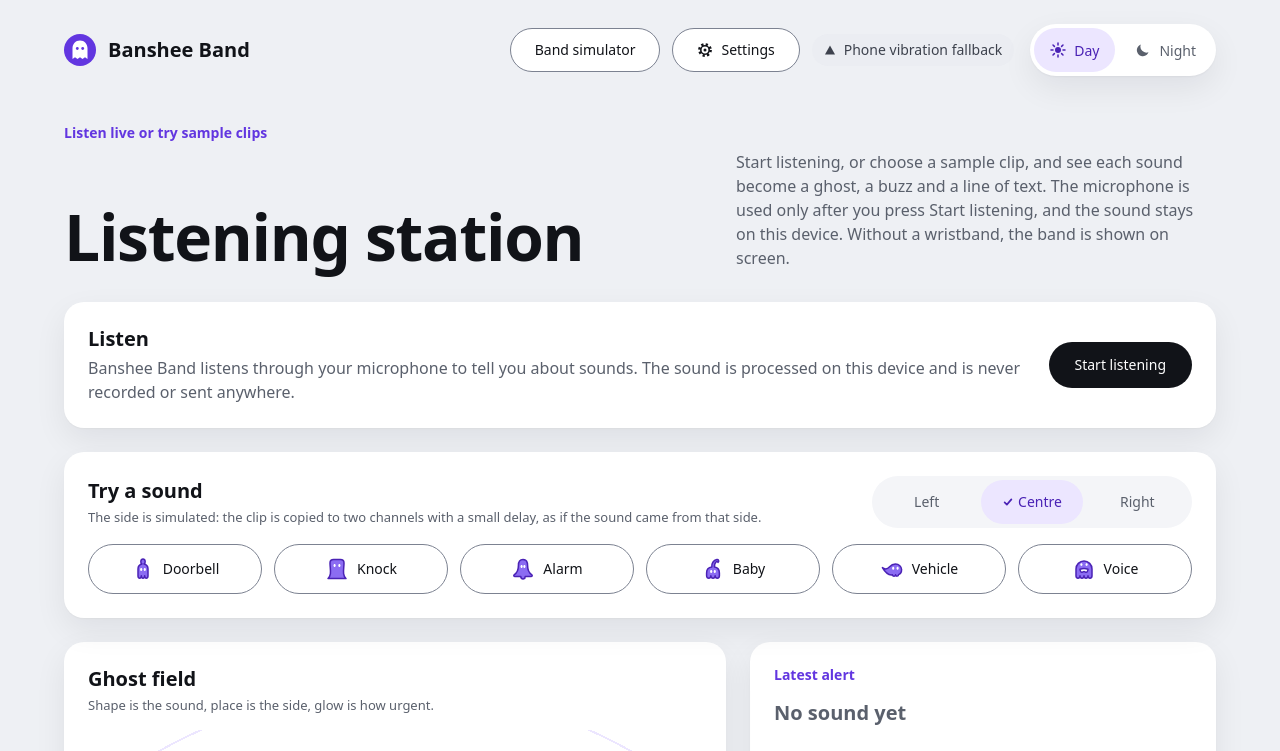
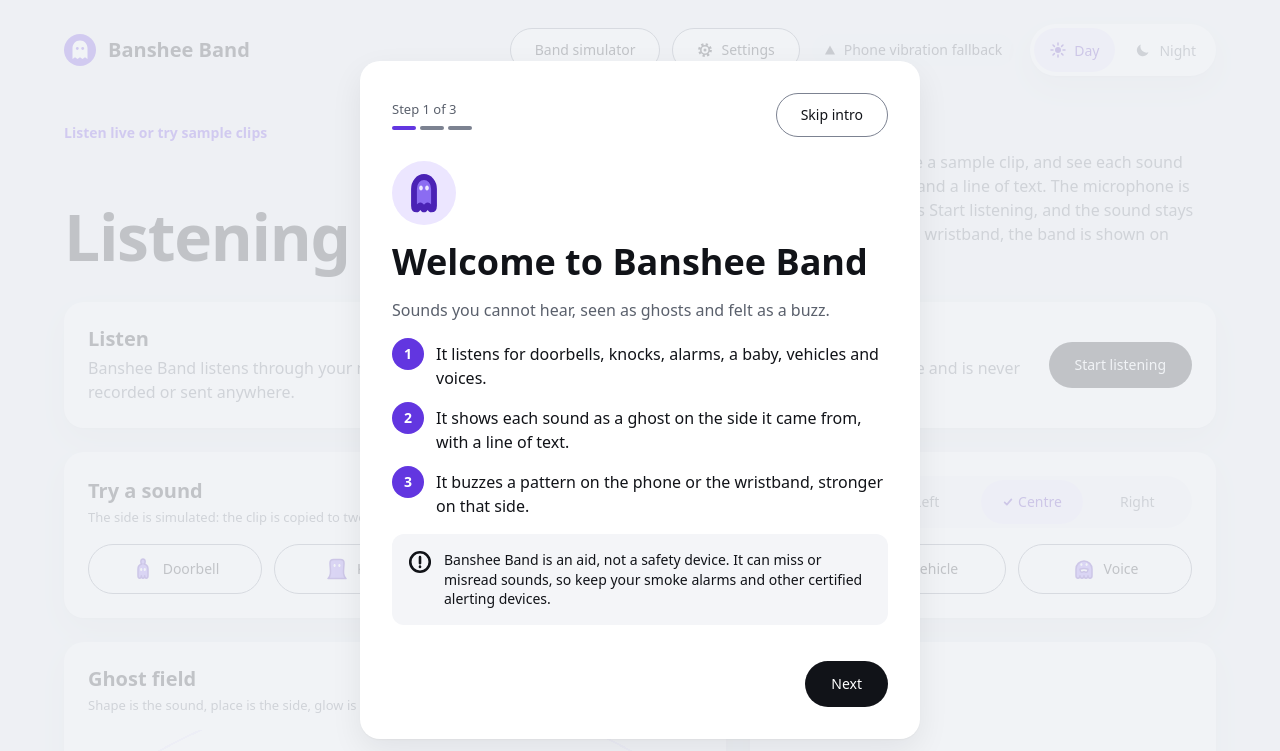
Before and after one commit to chrisbuildsonline/banshee-band, a website built with Vite: page index.html in a window 1280 px wide. Shown: the top 751 px of the page. Built offline with nearby package versions, Linux system fonts and the light colour scheme.

Commit message:
first-run intro sheet on the station

```diff
--- /dev/null
+++ b/src/station/onboarding-sheet.ts
@@ -0,0 +1,282 @@
+import { createGlyph } from '../ghosts';
+import { INTRO_STEPS, micStepView, type IntroStep, type MicSupport } from './onboarding';
+import { mountOutputOptions } from './output-options';
+import type { OutputChoice, StationSettings } from './settings';
+import { GLYPHS, renderPill } from './status';
+import type { ListenState } from './types';
+
+/** The sentence of DESIGN.md Principle 6, word for word. */
+export const AID_SENTENCE = 'Banshee Band is an aid, not a safety device. It can miss or misread sounds, so keep your smoke alarms and other certified alerting devices.';
+
+/** The Wristband caption in the intro: honest that the band is hardware the user builds and connects in Settings. */
+export const INTRO_BAND_CAPTION = 'Needs the Banshee Band wristband (DIY hardware, not sold). Connect it in Settings. Until then alerts show on the screen.';
+
+/** The Listen card, as the intro sees it: its state, its one start path and its changes. */
+export interface ListenHandle {
+  state(): ListenState;
+  /** The same start the Start listening pill runs. */
+  start(): void;
+  /** Calls `fn` on every Listen state change; returns the unsubscribe. */
+  subscribe(fn: (state: ListenState) => void): () => void;
+}
+
+/** Options of `mountOnboarding`. */
+export interface OnboardingOptions {
+  phoneAvailable: boolean;
+  bandSupported: boolean;
+  micSupport: MicSupport;
+  /** The settings in force (read each time the output step shows). */
+  settings(): StationSettings;
+  /** Sets Buzz on through the Settings sheet's own save path. */
+  setOutput(choice: OutputChoice): void;
+  listen: ListenHandle;
+  /** Called after every close: Done, Skip intro, Escape or `close()`. */
+  onClose(): void;
+}
+
+/** What `mountOnboarding` returns. */
+export interface Onboarding {
+  /** Builds and opens the intro at step 1; when it closes the focus goes back to `returnFocus` if it is still in the page. */
+  open(returnFocus?: HTMLElement | null): void;
+  close(): void;
+  readonly isOpen: boolean;
+}
+
+const SVG = 'http://www.w3.org/2000/svg';
+
+function el<K extends keyof HTMLElementTagNameMap>(tag: K, className: string, text?: string): HTMLElementTagNameMap[K] {
+  const node = document.createElement(tag);
+  node.className = className;
+  if (text !== undefined) node.textContent = text;
+  return node;
+}
+
+function pill(text: string, kind: 'primary' | 'secondary', action: string): HTMLButtonElement {
+  const b = el('button', `bb-pill bb-pill--${kind}`, text);
+  b.type = 'button';
+  b.dataset.intro = action;
+  return b;
+}
+
+/** A decorative line drawing in a 24-unit box. */
+function drawing(paths: string[], className: string, box = 24): SVGSVGElement {
+  const svg = document.createElementNS(SVG, 'svg');
+  svg.setAttribute('class', className);
+  svg.setAttribute('viewBox', `0 0 ${box} ${box}`);
+  svg.setAttribute('aria-hidden', 'true');
+  for (const d of paths) {
+    const p = document.createElementNS(SVG, 'path');
+    p.setAttribute('d', d);
+    svg.append(p);
+  }
+  return svg;
+}
+
+const MIC = ['M12 3.5a3 3 0 0 0-3 3v5a3 3 0 0 0 6 0v-5a3 3 0 0 0-3-3z', 'M6.5 11.5a5.5 5.5 0 0 0 11 0', 'M12 17v3.5M9 20.5h6'];
+const BAND = ['M9 2.5h6l.8 4.5H8.2z', 'M9 21.5h6l.8-4.5H8.2z', 'M7.5 7h9a1.5 1.5 0 0 1 1.5 1.5v7a1.5 1.5 0 0 1-1.5 1.5h-9A1.5 1.5 0 0 1 6 15.5v-7A1.5 1.5 0 0 1 7.5 7z', 'M10 12h.01M14 12h.01'];
+/** The footer's info glyph (index.html), in its 16-unit box. */
+const INFO = ['M8 1.5a6.5 6.5 0 1 0 0 13 6.5 6.5 0 0 0 0-13z', 'M8 4.75v4M8 11v.25'];
+
+const POINTS = [
+  'It listens for doorbells, knocks, alarms, a baby, vehicles and voices.',
+  'It shows each sound as a ghost on the side it came from, with a line of text.',
+  'It buzzes a pattern on the phone or the wristband, stronger on that side.',
+];
+
+/** One step: its section, `h2` and actions row. */
+interface Step {
+  section: HTMLElement;
+  title: HTMLHeadingElement;
+  actions: HTMLElement;
+}
+
+function step(name: IntroStep, titleText: string, lede: string): Step {
+  const section = el('section', 'bb-intro__step');
+  section.dataset.step = name;
+  section.hidden = true;
+  const disc = el('div', 'bb-intro__disc');
+  disc.setAttribute('aria-hidden', 'true');
+  disc.append(name === 'welcome' ? createGlyph('other', 'high') : drawing(name === 'microphone' ? MIC : BAND, 'bb-intro__picture'));
+  const title = el('h2', 'bb-title bb-intro__title', titleText);
+  title.id = `intro-title-${name}`;
+  title.tabIndex = -1;
+  section.setAttribute('aria-labelledby', title.id);
+  const actions = el('div', 'bb-intro__actions');
+  section.append(disc, title, el('p', 'bb-intro__lede', lede));
+  return { section, title, actions };
+}
+
+/** The intro as it is while open: its dialog, steps and the controls the step logic changes. */
+interface Built {
+  dialog: HTMLDialogElement;
+  steps: Record<IntroStep, Step>;
+  count: HTMLElement;
+  bars: HTMLElement[];
+  micPill: HTMLElement;
+  micText: HTMLElement;
+  allow: HTMLButtonElement;
+  notNow: HTMLButtonElement;
+  next2: HTMLButtonElement;
+  radios: { set(output: OutputChoice): void };
+}
+
+/**
+ * Mounts the first-run intro. Each `open()` builds a native `<dialog>` (opened with `showModal()`, so the station
+ * is inert behind it) with three steps, and each close removes it. Welcome says what Banshee Band is and the aid
+ * sentence; Microphone starts listening through the station's one start path and shows the outcome with the
+ * Listen pill words and glyphs; Output sets Buzz on through the Settings sheet. Done, Skip intro and Escape close
+ * it and call `onClose`. The dialog is labelled by the current step's `h2`, which takes the focus on each step.
+ */
+export function mountOnboarding(options: OnboardingOptions): Onboarding {
+  let built: Built | null = null;
+  let current: IntroStep = 'welcome';
+  let returnTo: HTMLElement | null = null;
+  let unsubscribe: (() => void) | null = null;
+
+  function drawMic(b: Built): void {
+    const view = micStepView(options.listen.state(), options.micSupport);
+    b.micText.textContent = view.sentence;
+    b.micPill.hidden = view.word === null;
+    if (view.word !== null && view.glyph !== null && view.tint !== null) {
+      renderPill(b.micPill, { text: view.word, tint: view.tint, glyph: view.glyph, ...GLYPHS[view.glyph] });
+    }
+    const hadFocus = document.activeElement === b.allow || document.activeElement === b.notNow;
+    const choosing = !view.showNext && options.micSupport === 'ok';
+    b.allow.hidden = !choosing;
+    b.notNow.hidden = !choosing;
+    b.next2.hidden = !view.showNext;
+    if (view.canAllow) b.allow.removeAttribute('aria-disabled');
+    else b.allow.setAttribute('aria-disabled', 'true');
+    // Allow and Not now are gone once there is an outcome: keep the keyboard user's place on Next.
+    if (hadFocus && view.showNext) b.next2.focus();
+  }
+
+  function go(b: Built, name: IntroStep, focus = true): void {
+    current = name;
+    const index = INTRO_STEPS.indexOf(name);
+    b.count.textContent = `Step ${index + 1} of ${INTRO_STEPS.length}`;
+    b.bars.forEach((bar, i) => (bar.dataset.on = String(i <= index)));
+    for (const s of INTRO_STEPS) b.steps[s].section.hidden = s !== name;
+    b.dialog.setAttribute('aria-labelledby', b.steps[name].title.id);
+    if (name === 'microphone') drawMic(b);
+    if (name === 'output') b.radios.set(options.settings().output);
+    if (focus) b.steps[name].title.focus();
+  }
+
+  function build(): Built {
+    const dialog = el('dialog', 'bb-intro');
+    dialog.dataset.intro = 'sheet';
+
+    const head = el('div', 'bb-intro__head');
+    const progress = el('div', 'bb-intro__progress');
+    const count = el('p', 'bb-intro__count');
+    const barRow = el('div', 'bb-intro__bars');
+    barRow.setAttribute('aria-hidden', 'true');
+    const bars = INTRO_STEPS.map(() => el('span', 'bb-intro__bar'));
+    barRow.append(...bars);
+    progress.append(count, barRow);
+    const skip = pill('Skip intro', 'secondary', 'skip');
+    head.append(progress, skip);
+
+    // Step 1: what it is, and the honest line.
+    const welcome = step('welcome', 'Welcome to Banshee Band', 'Sounds you cannot hear, seen as ghosts and felt as a buzz.');
+    const points = el('ol', 'bb-intro__points');
+    POINTS.forEach((text, i) => {
+      const li = el('li', 'bb-intro__point');
+      const num = el('span', 'bb-intro__num', String(i + 1));
+      num.setAttribute('aria-hidden', 'true');
+      li.append(num, el('span', 'bb-intro__point-text', text));
+      points.append(li);
+    });
+    const aid = el('p', 'bb-intro__aid');
+    aid.append(drawing(INFO, 'bb-intro__aid-glyph', 16), el('span', '', AID_SENTENCE));
+    const next1 = pill('Next', 'primary', 'next');
+    welcome.actions.append(next1);
+    welcome.section.append(points, aid, welcome.actions);
+
+    // Step 2: the microphone, through the station's own Start listening.
+    const mic = step('microphone', 'Turn on the microphone', 'The microphone is how Banshee Band hears the sounds around you. Your browser asks once.');
+    const micBox = el('div', 'bb-intro__mic');
+    const micPill = el('span', 'bb-status');
+    micPill.setAttribute('role', 'status');
+    micPill.hidden = true;
+    const micText = el('p', 'bb-intro__mic-text');
+    micText.setAttribute('aria-live', 'polite');
+    micBox.append(micPill, micText);
+    const back2 = pill('Back', 'secondary', 'back');
+    const notNow = pill('Not now', 'secondary', 'not-now');
+    const allow = pill('Allow microphone', 'primary', 'allow');
+    const next2 = pill('Next', 'primary', 'next');
+    mic.actions.append(back2, notNow, allow, next2);
+    mic.section.append(micBox, mic.actions);
+
+    // Step 3: where alerts buzz, the same radios as Settings, named by the step's heading.
+    const out = step('output', 'Where should alerts buzz?', 'You can change this any time in Settings.');
+    const group = el('div', 'bb-intro__options');
+    group.setAttribute('role', 'radiogroup');
+    group.setAttribute('aria-labelledby', out.title.id);
+    const radios = mountOutputOptions(group, {
+      name: 'intro-output',
+      idPrefix: 'intro-output',
+      phoneAvailable: options.phoneAvailable,
+      bandSupported: options.bandSupported,
+      captions: { band: INTRO_BAND_CAPTION },
+      onPick: (choice) => {
+        options.setOutput(choice);
+        radios.set(options.settings().output);
+      },
+    });
+    const back3 = pill('Back', 'secondary', 'back');
+    const done = pill('Done', 'primary', 'done');
+    out.actions.append(back3, done);
+    out.section.append(group, out.actions);
+
+    dialog.append(head, welcome.section, mic.section, out.section);
+    const b: Built = { dialog, steps: { welcome, microphone: mic, output: out }, count, bars, micPill, micText, allow, notNow, next2, radios };
+
+    next1.addEventListener('click', () => go(b, 'microphone'));
+    back2.addEventListener('click', () => go(b, 'welcome'));
+    notNow.addEventListener('click', () => go(b, 'output'));
+    next2.addEventListener('click', () => go(b, 'output'));
+    back3.addEventListener('click', () => go(b, 'microphone'));
+    allow.addEventListener('click', () => {
+      if (micStepView(options.listen.state(), options.micSupport).canAllow) options.listen.start();
+    });
+    done.addEventListener('click', () => dialog.close());
+    skip.addEventListener('click', () => dialog.close());
+    // Escape fires `cancel` and the dialog closes by itself: the same close as Skip intro.
+    dialog.addEventListener('close', () => {
+      unsubscribe?.();
+      unsubscribe = null;
+      dialog.remove();
+      built = null;
+      const target = returnTo;
+      returnTo = null;
+      if (target?.isConnected) target.focus();
+      options.onClose();
+    });
+    return b;
+  }
+
+  return {
+    open(focusAfter = null) {
+      if (built) return;
+      returnTo = focusAfter;
+      const b = build();
+      built = b;
+      document.body.append(b.dialog);
+      unsubscribe = options.listen.subscribe(() => {
+        if (built === b && current === 'microphone') drawMic(b);
+      });
+      go(b, 'welcome', false);
+      b.dialog.showModal();
+      b.steps.welcome.title.focus();
+    },
+    close() {
+      if (built?.dialog.open) built.dialog.close();
+    },
+    get isOpen() {
+      return built?.dialog.open ?? false;
+    },
+  };
+}
--- /dev/null
+++ b/src/station/onboarding.css
@@ -0,0 +1,274 @@
+/*
+ * First-run intro (src/station/onboarding-sheet.ts). Design tokens only (design/DESIGN.md); the one literal
+ * breakpoint is 720px. Phone first: a bottom sheet with rounded top corners that scrolls inside, with the actions
+ * stacked at its foot within thumb reach; from 720px a centred floating card up to 560px wide. The sheet and each
+ * step fade and rise in on --bb-motion-slow, which is 0s under reduced motion. No @keyframes. The output radios
+ * reuse the .bb-option tiles of settings.css.
+ */
+
+/* The sheet: phone, a bottom sheet */
+.bb-intro {
+  position: fixed;
+  inset: auto 0 0 0;
+  width: 100%;
+  max-width: none;
+  max-height: calc(100dvh - var(--bb-space-5));
+  margin: 0;
+  padding: var(--bb-space-5) var(--bb-space-5) 0;
+  border: 0;
+  border-radius: var(--bb-radius-card) var(--bb-radius-card) 0 0;
+  background-color: var(--bb-color-surface);
+  color: var(--bb-color-text);
+  box-shadow: var(--bb-shadow-soft);
+  overflow-x: hidden;
+  overflow-y: auto;
+  overscroll-behavior: contain;
+}
+
+.bb-intro[open] {
+  display: grid;
+  gap: var(--bb-space-5);
+  align-content: start;
+}
+
+.bb-intro::backdrop {
+  background-color: var(--bb-color-canvas);
+  opacity: 0.8;
+}
+
+/* Entry: a short fade and rise for the sheet and each step; nothing moves when the motion tokens are 0s. */
+.bb-intro[open],
+.bb-intro__step {
+  opacity: 1;
+  translate: 0 0;
+  transition-property: opacity, translate;
+  transition-duration: var(--bb-motion-slow);
+  transition-timing-function: ease-out;
+}
+
+@starting-style {
+  .bb-intro[open],
+  .bb-intro__step {
+    opacity: 0;
+    translate: 0 var(--bb-space-3);
+  }
+}
+
+/* Head: Step n of 3 with three bars, and Skip intro */
+.bb-intro__head {
+  display: flex;
+  align-items: center;
+  justify-content: space-between;
+  gap: var(--bb-space-3);
+}
+
+.bb-intro__progress {
+  display: grid;
+  gap: var(--bb-space-2);
+}
+
+.bb-intro__count {
+  margin: 0;
+  color: var(--bb-color-text-muted);
+  font-size: var(--bb-type-caption-size);
+  line-height: var(--bb-type-caption-line);
+  font-variant-numeric: tabular-nums;
+}
+
+.bb-intro__bars {
+  display: flex;
+  gap: var(--bb-space-1);
+}
+
+.bb-intro__bar {
+  width: var(--bb-space-5);
+  height: var(--bb-space-1);
+  border-radius: var(--bb-radius-pill);
+  background-color: var(--bb-color-border);
+}
+
+.bb-intro__bar[data-on="true"] {
+  background-color: var(--bb-color-accent);
+}
+
+/* A step */
+.bb-intro__step {
+  display: grid;
+  gap: var(--bb-space-4);
+  align-content: start;
+  min-width: 0;
+}
+
+.bb-intro__step[hidden] {
+  display: none;
+}
+
+.bb-intro__disc {
+  display: grid;
+  place-items: center;
+  width: var(--bb-space-8);
+  height: var(--bb-space-8);
+  border-radius: var(--bb-radius-pill);
+  background-color: var(--bb-color-accent-tint);
+  color: var(--bb-color-accent-strong);
+}
+
+.bb-intro__picture {
+  width: var(--bb-space-6);
+  height: var(--bb-space-6);
+  fill: none;
+  stroke: currentColor;
+  stroke-width: 1.75;
+  stroke-linecap: round;
+  stroke-linejoin: round;
+}
+
+.bb-intro__title {
+  margin: 0;
+}
+
+/* The heading takes the focus on each step so a screen reader reads it; it is not a control, so no ring. */
+.bb-intro__title:focus {
+  outline: none;
+}
+
+.bb-intro__lede {
+  margin: 0;
+  color: var(--bb-color-text-muted);
+}
+
+/* Step 1: three numbered points and the aid sentence */
+.bb-intro__points {
+  display: grid;
+  gap: var(--bb-space-3);
+  margin: 0;
+  padding: 0;
+  list-style: none;
+}
+
+.bb-intro__point {
+  display: flex;
+  align-items: flex-start;
+  gap: var(--bb-space-3);
+}
+
+.bb-intro__num {
+  display: grid;
+  place-items: center;
+  flex: none;
+  width: var(--bb-space-6);
+  height: var(--bb-space-6);
+  border-radius: var(--bb-radius-pill);
+  background-color: var(--bb-color-accent);
+  color: var(--bb-color-on-accent);
+  font-size: var(--bb-type-label-size);
+  line-height: var(--bb-type-label-line);
+  font-weight: var(--bb-type-heading-weight);
+  font-variant-numeric: tabular-nums;
+}
+
+.bb-intro__point-text {
+  padding-top: var(--bb-space-1);
+}
+
+.bb-intro__aid {
+  display: flex;
+  align-items: flex-start;
+  gap: var(--bb-space-3);
+  margin: 0;
+  padding: var(--bb-space-4);
+  border-radius: var(--bb-radius-control);
+  background-color: var(--bb-color-surface-raised);
+  color: var(--bb-color-text);
+  font-size: var(--bb-type-label-size);
+  line-height: var(--bb-type-caption-line);
+}
+
+.bb-intro__aid-glyph {
+  flex: none;
+  width: var(--bb-space-5);
+  height: var(--bb-space-5);
+  fill: none;
+  stroke: currentColor;
+  stroke-width: 1.75;
+  stroke-linecap: round;
+}
+
+/* Step 2: the outcome of Allow microphone */
+.bb-intro__mic {
+  display: grid;
+  justify-items: start;
+  gap: var(--bb-space-3);
+  padding: var(--bb-space-4);
+  border-radius: var(--bb-radius-control);
+  background-color: var(--bb-color-surface-raised);
+}
+
+.bb-intro__mic-text {
+  margin: 0;
+  color: var(--bb-color-text);
+  font-size: var(--bb-type-label-size);
+  line-height: var(--bb-type-caption-line);
+}
+
+/* Step 3: the .bb-option radio tiles of settings.css, laid out here */
+.bb-intro__options {
+  display: grid;
+  gap: var(--bb-space-2);
+  min-width: 0;
+}
+
+/* Actions: phone, stacked full width at the foot of the sheet, the primary last and nearest the thumb */
+.bb-intro__actions {
+  position: sticky;
+  bottom: 0;
+  display: grid;
+  gap: var(--bb-space-2);
+  margin-top: var(--bb-space-2);
+  padding: var(--bb-space-3) 0 var(--bb-space-5);
+  background-color: var(--bb-color-surface);
+}
+
+.bb-intro__actions .bb-pill[hidden] {
+  display: none;
+}
+
+/* Allow microphone while the station starts: the disabled look of Pills, the label unchanged */
+.bb-intro__actions .bb-pill[aria-disabled="true"] {
+  border: 1px dashed var(--bb-color-border);
+  background-color: var(--bb-color-surface-raised);
+  color: var(--bb-color-text-muted);
+  cursor: not-allowed;
+}
+
+/* Desktop: a centred floating card, up to 560px wide; the actions in one row, Back on the left */
+@media (min-width: 720px) {
+  .bb-intro {
+    inset: 0;
+    width: min(calc(var(--bb-space-8) * 9 - var(--bb-space-4)), calc(100vw - var(--bb-space-6) * 2));
+    max-height: calc(100dvh - var(--bb-space-7));
+    margin: auto;
+    padding: var(--bb-space-6) var(--bb-space-6) 0;
+    border-radius: var(--bb-radius-card);
+  }
+
+  .bb-intro__actions {
+    display: flex;
+    flex-wrap: wrap;
+    justify-content: flex-end;
+    gap: var(--bb-space-3);
+    padding-bottom: var(--bb-space-6);
+  }
+
+  .bb-intro__actions [data-intro="back"] {
+    margin-inline-end: auto;
+  }
+}
+
+/* A second guard: the motion tokens are already 0s here. */
+@media (prefers-reduced-motion: reduce) {
+  .bb-intro[open],
+  .bb-intro__step {
+    transition: none;
+  }
+}
--- a/src/station/station.ts
+++ b/src/station/station.ts
@@ -8,13 +8,15 @@ import { failureText, LIVE_FAILURE_TEXT, mutedText } from './format';
 import { mountEventList } from './list';
 import { mountListenCard } from './listen';
 import { createLive, type Live } from './live';
+import { markOnboarded, micSupport, shouldShowIntro } from './onboarding';
+import { mountOnboarding, type Onboarding } from './onboarding-sheet';
 import { mountPipelineView } from './pipeline-view';
 import { runSound } from './runner';
 import { createSettingsEngine, effectiveOutput, isMuted, loadSettings, outputsFor, type StationSettings } from './settings';
 import { browserStorage, mountSettings } from './settings-panel';
 import { mountStatusPill } from './status';
 import { mountTrySound } from './try-sound';
-import type { LiveDeps, RunnerDeps, RunResultOk, TrySide } from './types';
+import type { ListenState, LiveDeps, RunnerDeps, RunResultOk, TrySide } from './types';
 
 const LOADING_MODEL = 'Loading the sound model';
 const LISTENING = 'Listening to the clip';
@@ -226,17 +228,26 @@ export function mountStation(root: HTMLElement): void {
   // Live listening: its own settings engine with the default rate limit, the shared classifier and outputs.
   let live: Live | null = null;
   let starting = false;
+  // The Listen state, kept here too so the intro's microphone step can show the same outcome.
+  let listenState: ListenState = 'idle';
+  const listenWatchers = new Set<(state: ListenState) => void>();
+
+  function setListen(state: ListenState, message: string | null = null): void {
+    listenState = state;
+    listen.setState(state, message);
+    for (const fn of listenWatchers) fn(state);
+  }
 
   async function startListening(): Promise<void> {
     if (starting) return;
     starting = true;
-    listen.setState('starting', classifier ? null : LOADING_MODEL);
+    setListen('starting', classifier ? null : LOADING_MODEL);
     try {
       let c: Classifier;
       try {
         c = await loadClassifier();
       } catch {
-        listen.setState('problem', MODEL_FAILED);
+        setListen('problem', MODEL_FAILED);
         return;
       }
       liveDeps ??= { capture: createCapture(), classifier: c, bearing: createBearingWindow(), engine: createSettingsEngine(settings), outputs, ...clocks };
@@ -244,14 +255,14 @@ export function mountStation(root: HTMLElement): void {
         liveDeps,
         (u) => {
           if (u.kind === 'event') show(u.result);
-          else if (u.kind === 'failure') listen.setState('problem', LIVE_FAILURE_TEXT);
-          else if (u.state !== 'starting') listen.setState(u.state, u.message);
+          else if (u.kind === 'failure') setListen('problem', LIVE_FAILURE_TEXT);
+          else if (u.state !== 'starting') setListen(u.state, u.message);
         },
       );
       try {
         await live.start();
       } catch {
-        listen.setState('problem', CAPTURE_FAILED);
+        setListen('problem', CAPTURE_FAILED);
       }
     } finally {
       starting = false;
@@ -263,7 +274,43 @@ export function mountStation(root: HTMLElement): void {
   const trySound = mountTrySound(tryCard, { onPick: (clip, chosen) => void pick(clip, chosen) });
 
   const settingsTrigger = document.getElementById('settings-open');
-  if (settingsTrigger) mountSettings(settingsTrigger, { settings, phoneAvailable: vibrates, band, onChange: apply });
+  if (settingsTrigger) {
+    let intro: Onboarding | null = null;
+    let openedFrom: HTMLElement | null = null;
+    const panel = mountSettings(settingsTrigger, {
+      settings,
+      phoneAvailable: vibrates,
+      band,
+      onChange: apply,
+      onShowIntro: () => {
+        openedFrom = settingsTrigger;
+        intro?.open(settingsTrigger);
+      },
+    });
+    // The first-run intro: its output choice goes through the Settings sheet, its microphone through Start listening.
+    intro = mountOnboarding({
+      phoneAvailable: vibrates,
+      bandSupported: band.state() !== 'unsupported',
+      micSupport: micSupport({ hasGetUserMedia: typeof navigator.mediaDevices?.getUserMedia === 'function', isSecureContext: window.isSecureContext }),
+      settings: panel.settings,
+      setOutput: panel.setOutput,
+      listen: {
+        state: () => listenState,
+        start: () => void startListening(),
+        subscribe: (fn) => {
+          listenWatchers.add(fn);
+          return () => void listenWatchers.delete(fn);
+        },
+      },
+      onClose: () => {
+        markOnboarded(browserStorage());
+        // The first run: the pill the user needs next, Start listening (or Stop while listening).
+        if (!openedFrom) listenCard.querySelector<HTMLElement>('[data-listen]:not([hidden])')?.focus();
+        openedFrom = null;
+      },
+    });
+    if (shouldShowIntro(browserStorage())) intro.open(null);
+  }
 
   loadManifest().then(
     (clips) => trySound.setClips(clips),
```
Also changed, not shown: index.html (+1 -0 lines), tests/station/onboarding-styles.test.ts (added, +55 -0 lines).
